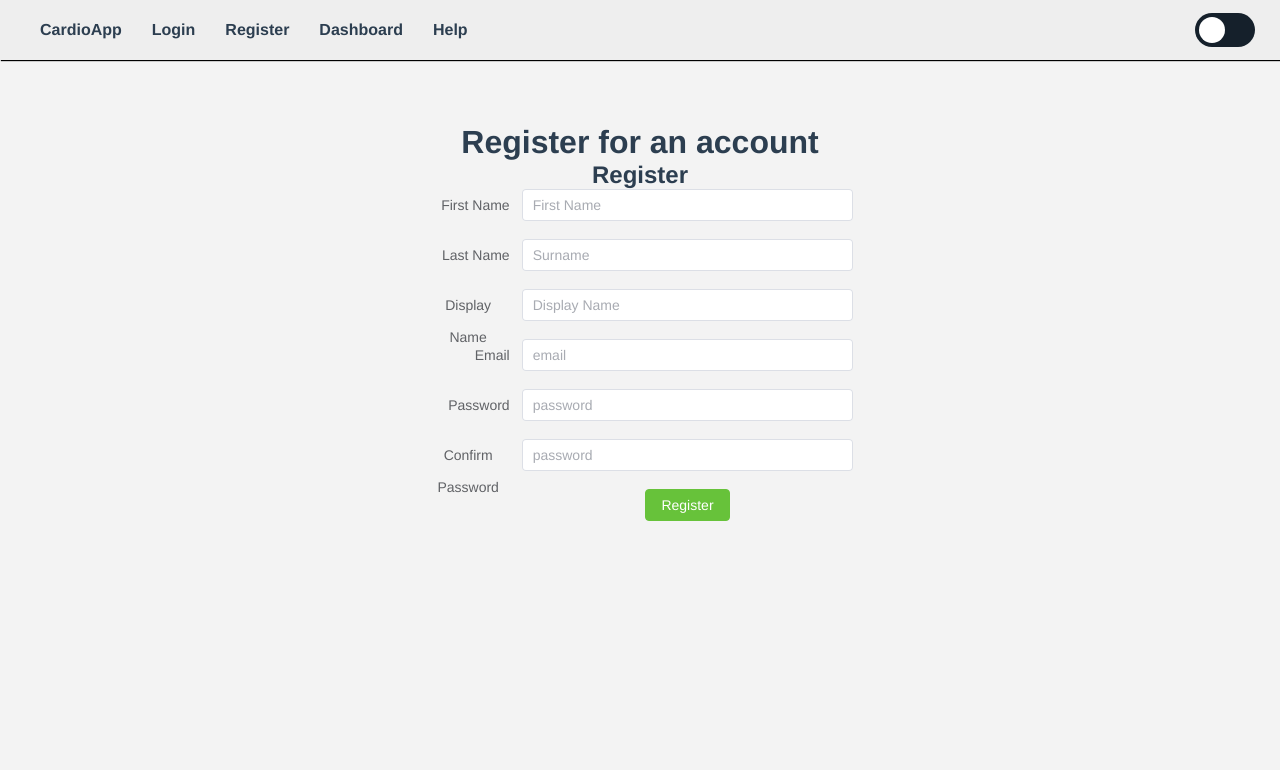
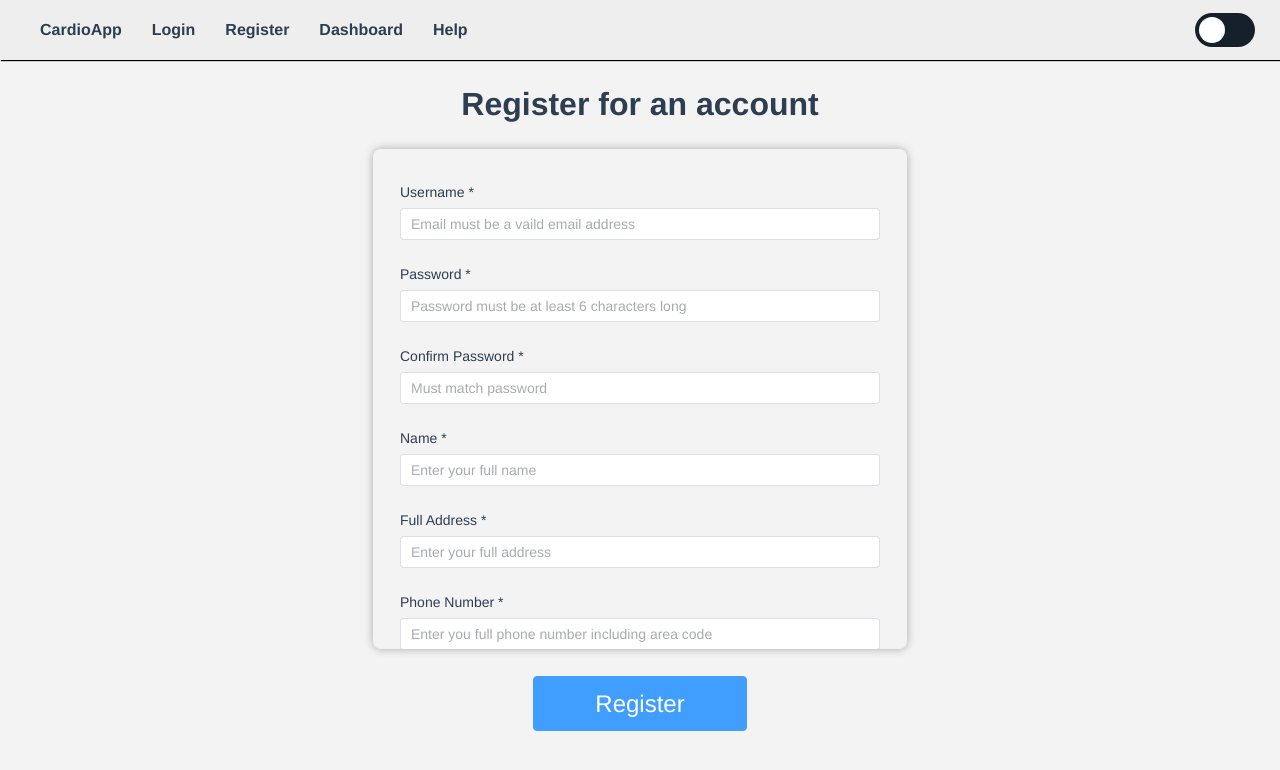
Before and after one commit to d-McGill/CardioApp, a Vue app: page /register in a window 1280 px wide. Shown: the top 770 px of the page. Built offline with nearby package versions, Linux system fonts and the light colour scheme.

Commit message:
Register Logic with firebase Authentication - email notification - redirect - add user to user collection

```diff
--- a/src/firebase/database.js
+++ b/src/firebase/database.js
@@ -1,4 +1,4 @@
-import * as firebase from "firebase/app";
+import firebase from "firebase/app";
 import "firebase/auth";
 import "firebase/firestore";
 
--- a/src/views/Register.vue
+++ b/src/views/Register.vue
@@ -1,105 +1,89 @@
 <template>
   <el-row class="marginTB">
-    <el-col :span="8"></el-col>
-    <el-col :span="8">
+    <el-col :span="7">
+      <div v-if="errorRegistration" class="errorInfo">
+        <h1>Form Vaildation Error</h1>
+        <div class="innerError">
+        <h2>Please rectify the following:</h2>
+        <br/>
+        <h3>{{ errorRegistration }}</h3>
+        <br/>
+        </div>
+    </div>
+    </el-col>
+    <el-col :span="10">
       <h1>Register for an account</h1>
+    <el-form class="demo-ruleForm" @submit.prevent>
+       <div class="formWrapper">
 
-    <el-form label-width="95px" class="demo-ruleForm" @submit.prevent>
-    <h2>Register</h2>
 
-    <el-form-item label="First Name">
-      <el-input
-        type="text"
-        placeholder="First Name"
-        required
-        autocomplete="off"
-        v-model="firstName"
-      ></el-input>
+
+    <el-form-item>
+      <label>Username *</label>
+      <el-input type="email" placeholder="Email must be a vaild email address" required autocomplete="off" v-model="email"></el-input>
     </el-form-item>
 
-    <el-form-item label="Last Name">
-      <el-input
-        type="text"
-        placeholder="Surname"
-        required
-        autocomplete="off"
-        v-model="surname"
-      ></el-input>
+
+    <el-form-item prop="pass">
+       <label>Password *</label>
+      <el-input type="password" placeholder="Password must be at least 6 characters long" required autocomplete="off" show-password v-model="password"></el-input>
     </el-form-item>
 
-    <el-form-item label="Display Name">
-      <el-input
-        type="text"
-        placeholder="Display Name"
-        required
-        autocomplete="off"
-        v-model="displayName"
-      ></el-input>
+    <el-form-item prop="pass">
+       <label>Confirm Password *</label>
+      <el-input type="password" placeholder="Must match password" required autocomplete="off" show-password v-model="confirmPassword"></el-input>
     </el-form-item>
 
-    <el-form-item label="Email">
-      <el-input
-        type="email"
-        placeholder="email"
-        required
-        autocomplete="off"
-        v-model="email"
-      ></el-input>
+  <el-form-item>
+    <label>Name *</label>
+      <el-input type="text" placeholder="Enter your full name" required autocomplete="off" v-model="name"></el-input>
     </el-form-item>
 
-    <el-form-item label="Password" prop="pass">
-      <el-input
-        type="password"
-        placeholder="password"
-        required
-        autocomplete="off"
-        show-password
-        v-model="password"
-      ></el-input>
+    <el-form-item>
+      <label>Full Address *</label>
+      <el-input type="text" placeholder="Enter your full address" required autocomplete="off" v-model="address"></el-input>
     </el-form-item>
 
-    <el-form-item label="Confirm Password" prop="pass">
-      <el-input
-        type="password"
-        placeholder="password"
-        required
-        autocomplete="off"
-        show-password
-        v-model="confirmPassword"
-      ></el-input>
+     <el-form-item>
+      <label>Phone Number *</label>
+      <el-input type="text" placeholder="Enter you full phone number including area code" required autocomplete="off" v-model="number"></el-input>
     </el-form-item>
 
-    <div v-if="errorRegistration">
-      <el-button plain type="danger" disabled icon="el-icon-error">
-        {{ errorRegistration }}
-      </el-button>
-    </div>
+      <el-form-item>
+      <label>Institutional Affiliation *</label>
+      <el-input type="text" placeholder="enter full institution name" required autocomplete="off" v-model="institute"></el-input>
+    </el-form-item>
 
+  </div>
     <el-form-item>
-      <el-button type="success" style="margin: auto" @click="register"
-        >Register</el-button
-      >
+      <el-button type="primary" style="margin: auto" @click="register">Register</el-button>
     </el-form-item>
+
   </el-form>
 
-      </el-col>
-    <el-col :span="8"></el-col>
+</el-col>
+    <el-col :span="7">
+    </el-col>
   </el-row>
 
 </template>
 <script>
 import { ref, watch } from "vue";
 import { useRouter } from "vue-router";
-import { firebaseAuthentication } from "@/firebase/database";
+import { firebaseAuthentication} from "@/firebase/database";
+import firebase from "firebase/app";
+import "firebase/storage";
+import "firebase/firestore";
 
 export default {
   name: "register",
   emits: ["register-clicked"],
 
   setup() {
-    const firstName = ref("");
-    const surname = ref("");
-    const displayName = ref("");
+    const name = ref("");
+    const address = ref("");
+    const number = ref("");
+    const institute = ref("");
     const email = ref("");
     const password = ref("");
     const confirmPassword = ref("");
@@ -122,8 +106,11 @@ export default {
     function register() {
       const info = {
         email: email.value,
+        name: name.value,
         password: password.value,
-        displayName: displayName.value,
+        phoneNumber: number.value,
+        address: address.value,
+        institute: institute.value
       };
 
       if (!errorRegistration.value) {
@@ -131,12 +118,23 @@ export default {
           .createUserWithEmailAndPassword(info.email, info.password)
           .then(
             (userCredentials) => {
-              return userCredentials.user
+            return userCredentials.user
                 .updateProfile({
-                  displayName: info.displayName,
+                  displayName: info.name,
                 })
                 .then(() => {
-                  router.replace("register");
+             firebase.firestore().collection('users').doc(userCredentials.user.uid).set({
+                     email: info.email,
+                     name: info.name,
+                     password: info.password,
+                     phoneNumber: info.phoneNumber,
+                     address: info.address,
+                     institute: info.institute
+                     });
+
+                  userCredentials.user.sendEmailVerification();
+                  router.replace("login");
+
                 });
             },
             (error) => {
@@ -147,9 +145,10 @@ export default {
     }
 
     return {
-      firstName,
-      surname,
-      displayName,
+      name,
+      address,
+      number,
+      institute,
       email,
       password,
       confirmPassword,
@@ -160,13 +159,46 @@ export default {
 };
 </script>
 <style>
-  .marginTB{ margin: 5% 0};
+  .marginTB{ margin: 2% 0};
 </style>
 <style scoped>
     .errorInfo{
-      font-size: 14px;
+      font-size: 14px !important;
       color: red;
-      margin: -10px 0 20px 0px;
+      margin: 5%;
       padding: 0px;
   }
+
+
+  .formWrapper{
+    height:500px;
+    overflow: scroll;
+    box-shadow: 0 0 8px rgba(0,0,0,0.3);
+    padding: 5%;
+   border-radius: 8px;
+   margin:5% 0;
+  }
+
+  .el-button {
+  width:40%;
+  font-size: 18pt;
+  padding: 5% 8%;
+}
+.el-button  a{
+  text-decoration: none;
+  color:#fff;
+}
+
+.errorInfo{
+  border: 1px solid  #FF0000;
+  padding:5%;
+  border-radius: 8px;
+}
+
+.innerError{
+  background-color: #fff;
+  border-radius: 8px;
+  padding: 5%;
+
+}
 </style>
```
